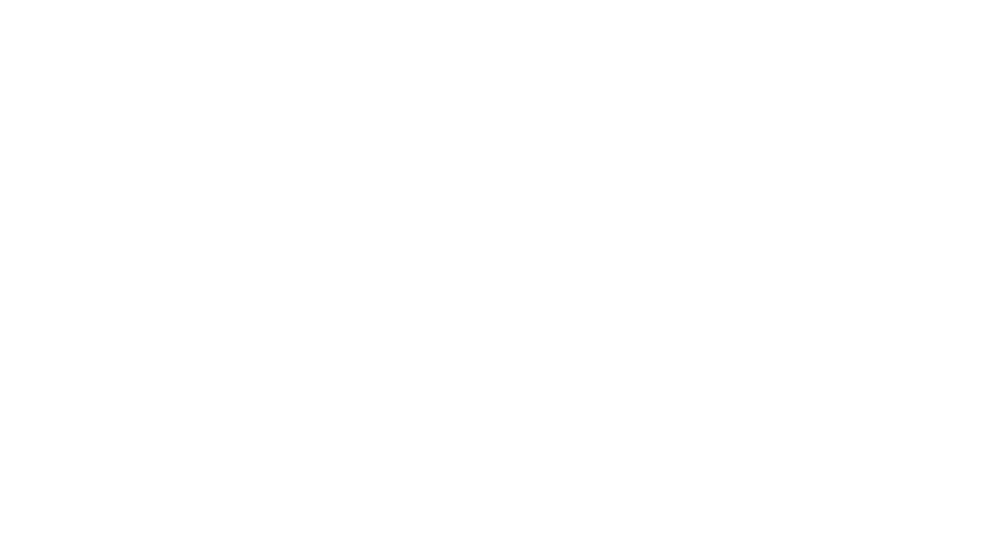
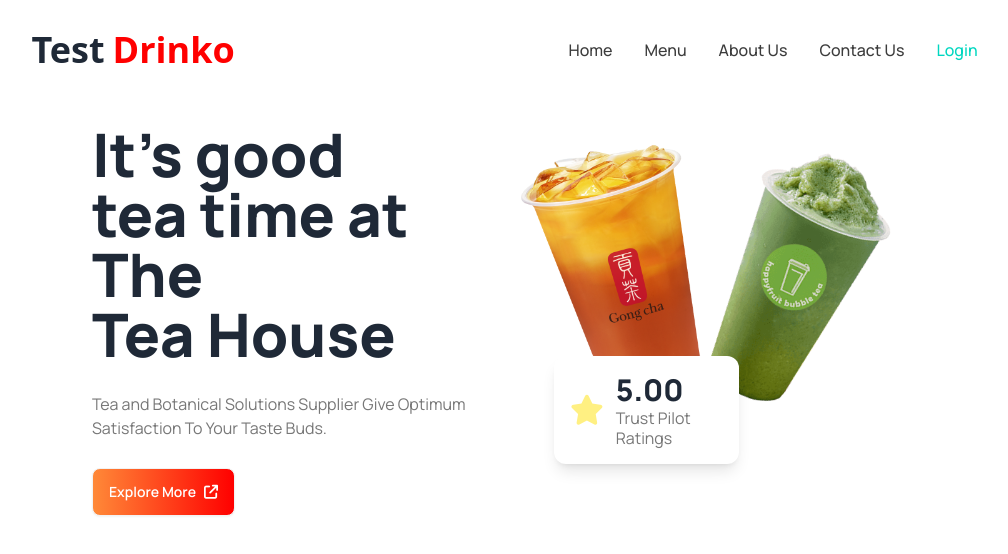
Before and after one commit to Fahim-Prodhan/DrinkoWeb, a plain HTML site: page index.html in a window 1280 px wide. Shown: the whole page, without its empty margins (132-1140 px from the left). Drawn offline with nearby package versions, Linux system fonts and the light colour scheme.

Commit message:
header section complete

```diff
--- a/index.html
+++ b/index.html
@@ -1,11 +1,84 @@
 <!DOCTYPE html>
-<html lang="en">
+<html lang="en" data-theme="light">
+
 <head>
     <meta charset="UTF-8">
     <meta name="viewport" content="width=device-width, initial-scale=1.0">
+    <link href="https://cdn.jsdelivr.net/npm/daisyui@4.6.0/dist/full.min.css" rel="stylesheet" type="text/css" />
+    <script src="https://cdn.tailwindcss.com"></script>
+    <script src="https://kit.fontawesome.com/f71def00f4.js" crossorigin="anonymous"></script>
+
     <title>Drinko</title>
+
+    <style>
+        @import url('https://fonts.googleapis.com/css2?family=Manrope:wght@200..800&display=swap');
+
+        .font-manrope {
+            font-family: "Manrope", sans-serif;
+        }
+    </style>
+
 </head>
-<body>
 
+<body class="font-manrope">
+    <header>
+        <div class="flex items-center mt-2 lg:justify-around lg:mt-6">
+            <div class="flex items-center gap-28 lg:gap-0">
+                <div class="dropdown">
+                    <div tabindex="0" role="button" class="btn btn-ghost lg:hidden">
+                        <svg xmlns="http://www.w3.org/2000/svg" class="h-5 w-5" fill="none" viewBox="0 0 24 24"
+                            stroke="currentColor">
+                            <path stroke-linecap="round" stroke-linejoin="round" stroke-width="2"
+                                d="M4 6h16M4 12h8m-8 6h16" />
+                        </svg>
+                    </div>
+                    <ul tabindex="0"
+                        class="menu menu-lg dropdown-content mt-3 z-[1] p-2 shadow bg-base-100 rounded-box w-52">
+                        <li><a class="font-medium text-[#3C3C3C] text-[16px]">Home</a></li>
+                        <li><a class="font-medium text-[#3C3C3C] text-[16px]">Menu</a></li>
+                        <li><a class="font-medium text-[#3C3C3C] text-[16px]">About Us</a></li>
+                        <li><a class="font-medium text-[#3C3C3C] text-[16px]">Contact Us</a></li>
+                        <li><a class="font-medium text-[#3C3C3C] text-[16px] btn-outline btn-accent">Login</a></li>
+                    </ul>
+                </div>
+                <a class="btn btn-ghost text-xl lg:text-4xl font-black font-sans">Test <span
+                        class="text-[#F00]">Drinko</span></a>
+            </div>
+            <div class="hidden lg:flex">
+                <ul class="menu menu-horizontal">
+                    <li><a class="font-medium text-[#3C3C3C] text-[16px]">Home</a></li>
+                    <li><a class="font-medium text-[#3C3C3C] text-[16px]">Menu</a></li>
+                    <li><a class="font-medium text-[#3C3C3C] text-[16px]">About Us</a></li>
+                    <li><a class="font-medium text-[#3C3C3C] text-[16px]">Contact Us</a></li>
+                    <li><a class="font-medium text-[#3C3C3C] text-[16px] btn-outline btn-accent">Login</a></li>
+                </ul>
+            </div>
+        </div>
+
+        <!-- header banner -->
+        <div class="flex flex-col justify-between gap-3 rounded-md mt-4 mx-4 lg:mx-56 lg:mt-6 lg:py-6 lg:flex-row lg:text-left"
+            >
+            <!-- text section -->
+            <div class="flex-1 space-y-7">
+                <h1 class="font-extrabold text-3xl lg:text-6xl">It's good <br> tea time at The <br> Tea House</h1>
+                <p class="text-[#777]">Tea and Botanical Solutions Supplier Give Optimum <br> Satisfaction To Your Taste Buds.</p>
+                <button class="btn bg-gradient-to-r from-[#FF8938] to-[#F00] text-[#fff]">Explore More <i class="fa-solid fa-arrow-up-right-from-square"></i></button>
+            </div>
+            <!-- image section -->
+            <div class="flex-1 relative">
+                <img src="images/banner.png" alt="">
+                <div class="flex left-8 -my-10 shadow-lg gap-3 items-center absolute rounded-xl bg-white py-4 px-4 w-2/3 lg:left-10 lg:flex lg:w-[45%] lg:-mt-20 lg:gap-3">
+                    <div>
+                        <i class="fa-solid fa-star text-xl lg:text-3xl text-[#FFF082]"></i>
+                    </div>
+                    <div>
+                        <h3 class="text-left text-xl font-bold lg:text-3xl lg:font-extrabold">5.00</h3>
+                        <p class="text-sm text-[#777] lg:text-[16px]">Trust Pilot Ratings</p>
+                    </div>
+                </div>
+            </div>
+        </div>
+    </header>
 </body>
+
 </html>
```
Also changed, not shown: tailwind.config.js (added, +8 -0 lines), images/cool-background.png (added).
